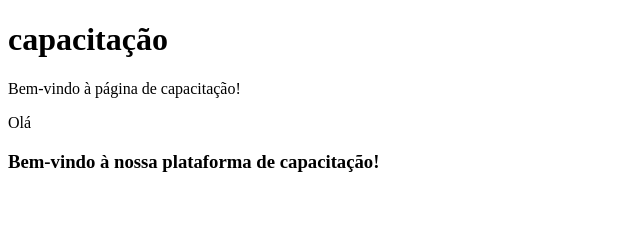
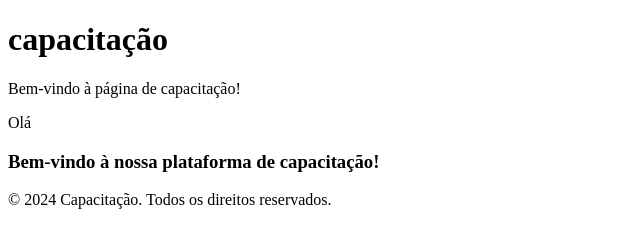
Before and after one commit to gustavolovizotto/capacitacao, a plain HTML site: page index.html in a window 1280 px wide. Shown: the whole page, without its empty margins (0-640 px from the left). Drawn offline with Linux system fonts and the light colour scheme.

Commit message:
feat: adiciona footer com direitos autorais

```diff
--- a/index.html
+++ b/index.html
@@ -10,5 +10,9 @@
     <p>Bem-vindo à página de capacitação!</p>
     <p>Olá</p>
     <h3>Bem-vindo à nossa plataforma de capacitação!</h3>
+
+    <footer>
+        <p>&copy; 2024 Capacitação. Todos os direitos reservados.</p>
+    </footer>
 </body>
 </html>
```
